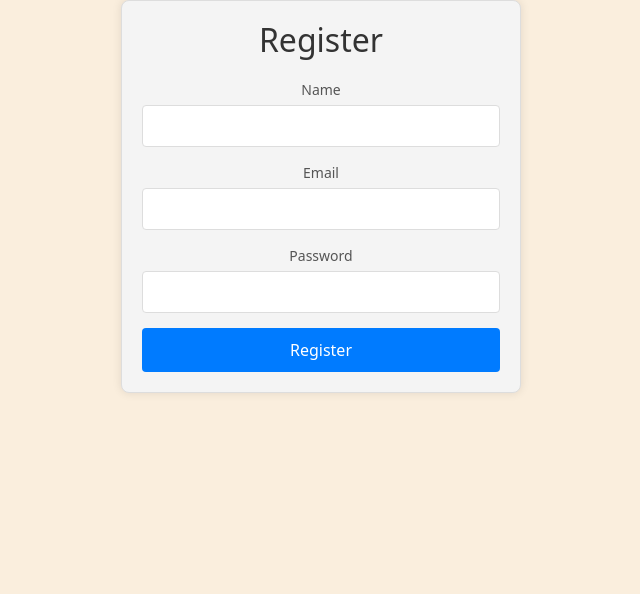
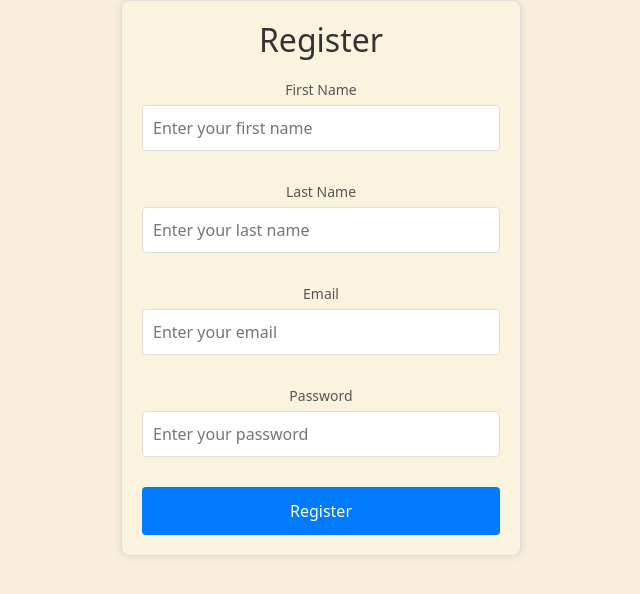
Before and after one commit to crisncris0000/Memory-Maps, a React (Create React App) app in the folder fe-app/: page /register in a window 1280 px wide. Shown: the top 594 px of the page, without its empty margins (319-959 px from the left). Built offline with nearby package versions, Linux system fonts and the light colour scheme.

Commit message:
adjusted styling

```diff
--- a/fe-app/src/components/Authentication/Register.jsx
+++ b/fe-app/src/components/Authentication/Register.jsx
@@ -6,23 +6,46 @@ export default function Register() {
         <>
 <div className="register-container">
       <h2>Register</h2>
-                <form onSubmit={null}>
+      <form>
         <div className="form-group">
-                        <label htmlFor="name">Name</label>
-                        <input type="text" id="name" name="name" required/>
+          <label className="label">First Name</label>
+          <input
+            type="text"
+            className="input"
+            placeholder="Enter your first name"
+          />
         </div>
 
         <div className="form-group">
-                        <label htmlFor="email">Email</label>
-                        <input type="email" id="email" name="email" required/>
+          <label className="label">Last Name</label>
+          <input
+            type="text"
+            className="input"
+            placeholder="Enter your last name"
+          />
         </div>
 
         <div className="form-group">
-                        <label htmlFor="password">Password</label>
-                        <input type="password" id="password" name="password" required/>
+          <label className="label">Email</label>
+          <input
+            type="email"
+            className="input"
+            placeholder="Enter your email"
+          />
         </div>
 
-                    <button type="submit">Register</button>
+        <div className="form-group">
+          <label className="label">Password</label>
+          <input
+            type="password"
+            className="input"
+            placeholder="Enter your password"
+          />
+        </div>
+
+        <button type="submit" className="button">
+          Register
+        </button>
       </form>
     </div>
         </>
--- a/fe-app/src/css/register.css
+++ b/fe-app/src/css/register.css
@@ -2,7 +2,7 @@
     max-width: 400px;
     margin: auto;
     padding: 20px;
-    background-color: #f4f4f4;
+    background-color: #FAF3DD;
     border: 1px solid #ddd;
     border-radius: 8px;
     box-shadow: 0 0 10px rgba(0, 0, 0, 0.1);
@@ -14,28 +14,29 @@ h2 {
 }
 
 .form-group {
-    margin-bottom: 15px;
+    margin-bottom: 20px;
 }
 
-label {
+.label {
     display: block;
     font-size: 14px;
     color: #555;
     margin-bottom: 5px;
 }
 
-input {
+.input {
     width: 100%;
-    padding: 8px;
+    padding: 10px;
     font-size: 16px;
     border: 1px solid #ddd;
     border-radius: 4px;
+    margin-bottom: 10px;
 }
 
-button {
+.button {
     background-color: #007bff;
     color: #fff;
-    padding: 10px;
+    padding: 12px;
     font-size: 16px;
     border: none;
     border-radius: 4px;
@@ -43,6 +44,6 @@ button {
     width: 100%;
 }
 
-button:hover {
+.button:hover {
     background-color: #0056b3;
 }
```
Lines whose indentation alone changed are shown as unchanged.
